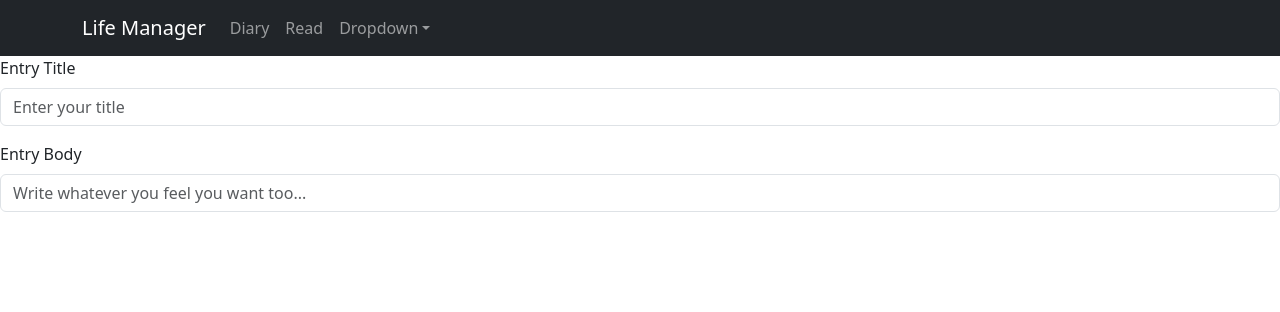
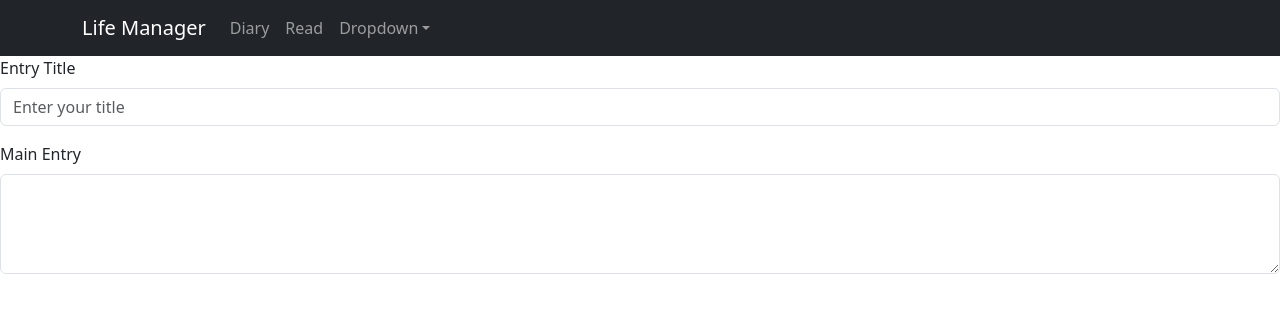
Before and after one commit to isaacwnsolomon/DataRepProject, a React (Create React App) app: page /create in a window 1280 px wide. Shown: the top 312 px of the page. Built offline with nearby package versions, Linux system fonts and the light colour scheme.

Commit message:
Main entry now expands dynamically when text goes to new line

```diff
--- a/src/components/diaryentry.js
+++ b/src/components/diaryentry.js
@@ -1,19 +1,29 @@
+import FloatingLabel from 'react-bootstrap/FloatingLabel';
 import Form from 'react-bootstrap/Form';
 
+
 const DiaryEntry = () => {
+
+
     return (
       <Form>
       <Form.Group className="mb-3" controlId="title">
         <Form.Label>Entry Title</Form.Label>
         <Form.Control  placeholder="Enter your title" />
       </Form.Group>
-      <Form.Group className="mb-3" controlId="mainEntry">
-        <Form.Label>Entry Body</Form.Label>
-        <Form.Control  placeholder="Write whatever you feel you want too..." />
-      </Form.Group>
+      <>
+
+      <Form.Label>Main Entry</Form.Label>
+      <FloatingLabel controlId="mainEntry" >
+        <Form.Control
+          as="textarea"
+          placeholder="Write whatever you feel like..."
+          style={{ height: '100px' }}
+        />
+      </FloatingLabel>
+    </>
     </Form>
     );
-
 
   };
 
```
